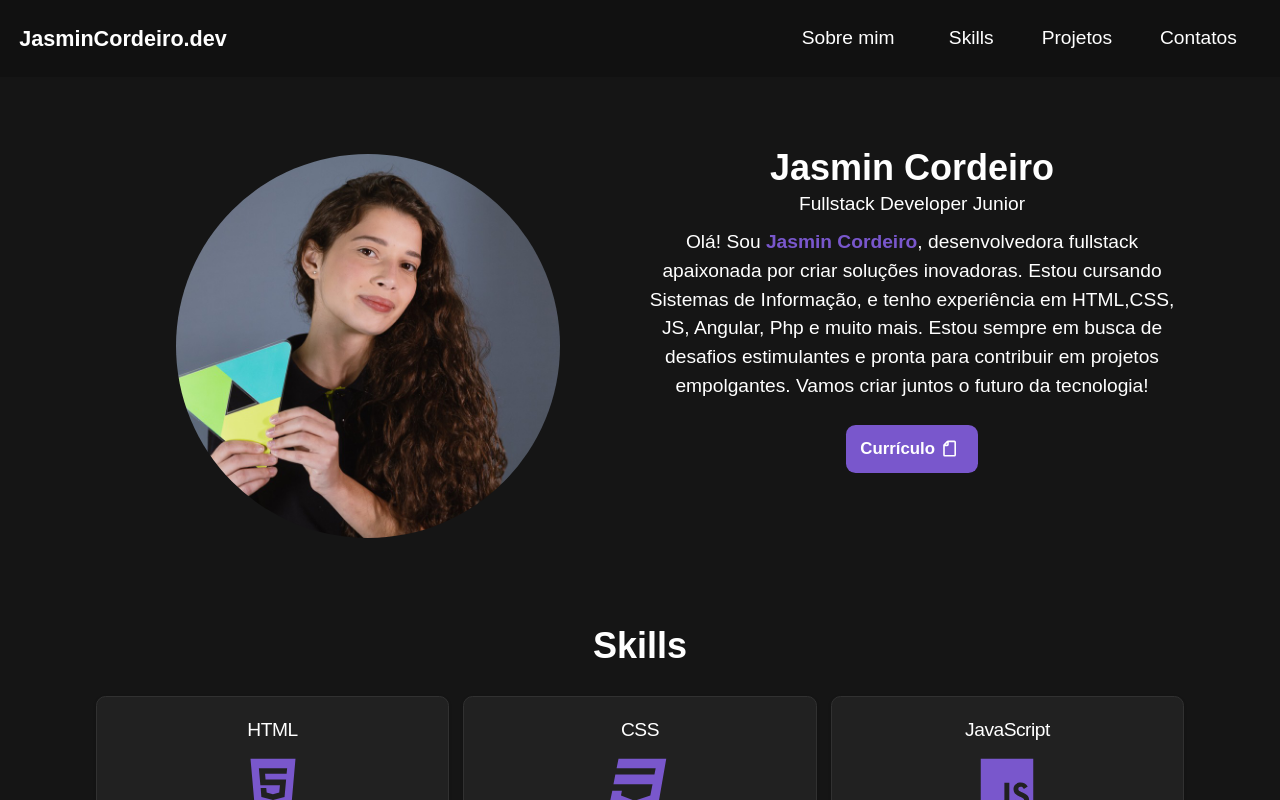
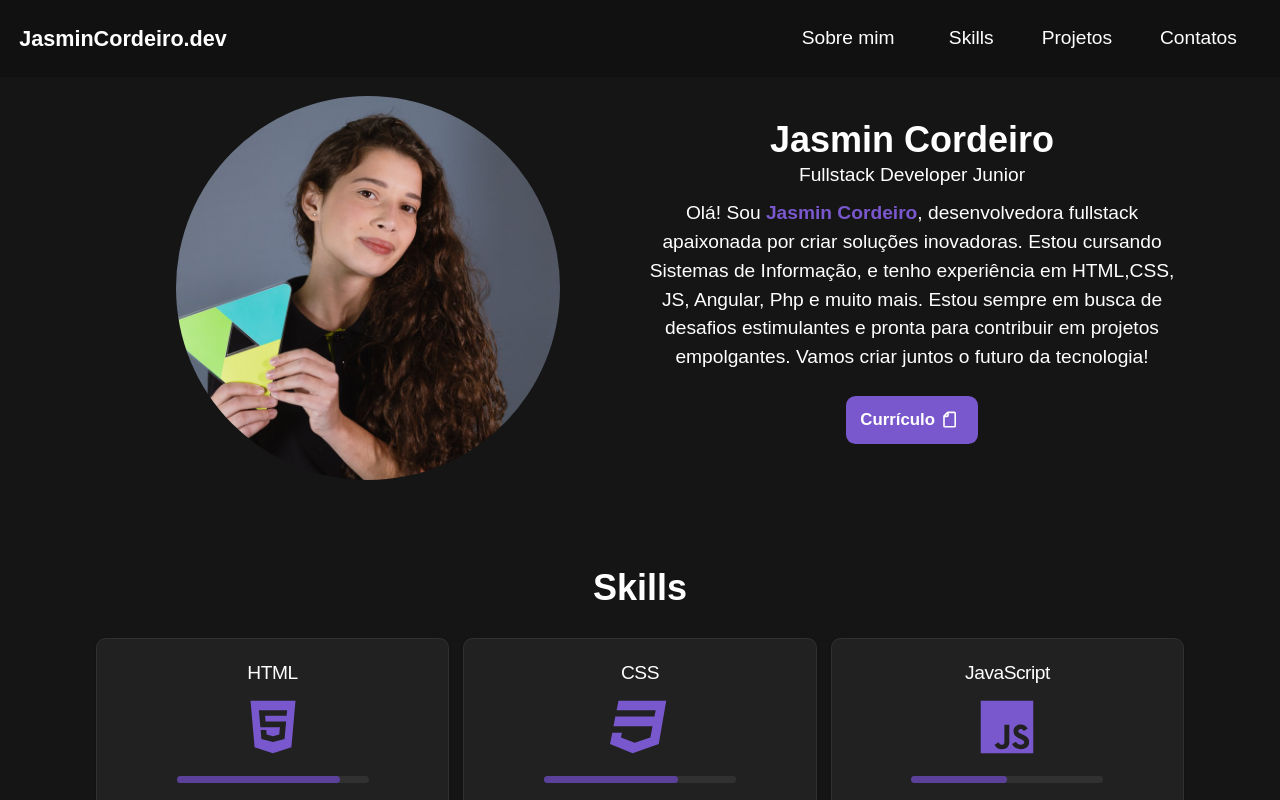
Before and after one commit to JasminCordeiro/PortfolioAngular, an Angular app: page / in a window 1280 px wide. Shown: the top 800 px of the page. Built offline with nearby package versions, Linux system fonts and the light colour scheme.

Commit message:
new pagination

```diff
--- a/src/app/components/home/home.component.html
+++ b/src/app/components/home/home.component.html
@@ -1,12 +1,24 @@
 
 <app-header></app-header>
-<main class="flex flex-col gap-2 text-mywhite md:m-16 sm:m-4">
+
+
+<!-- <aside class="fixed flex-col  h-full left-0 z-40">
+
+  <span class="flex w-3 h-3 m-2 me-3 bg-gray-200 rounded-full"></span>
+  <span class="flex w-3 h-3 m-2 me-3 bg-gray-200 rounded-full"></span>
+  <span class="flex w-3 h-3 m-2 me-3 bg-gray-200 rounded-full"></span>
+  <span class="flex w-3 h-3 m-2 me-3 bg-gray-200 rounded-full"></span>
+
+
+  </aside> -->
+
+<main class="flex flex-col gap-2 text-mywhite md:m-16  sm:m-4">
 
 
   <div id="sobreMim" class="grid grid-cols-1 sm:grid-cols-2 p-4 md:mb-12   ">
     <section class="flex justify-center items-center">
 
-    <img  Src="./assets/profile.jpeg" class=" object-contain rounded-full  w-64 md:w-80 mt-12 " alt="..."  >
+    <img  Src="./assets/profile.jpeg" class=" object-contain rounded-full  w-64 md:w-80 " alt="..."  >
 
   </section>
 
@@ -16,7 +28,7 @@
 
         <h3 class="text-center">Fullstack Developer Junior</h3>
         <p class="p-2">Olá! Sou <strong class="text-mypurple">Jasmin Cordeiro</strong>, desenvolvedora fullstack apaixonada por criar soluções inovadoras. Estou cursando Sistemas de Informação, e tenho experiência em HTML,CSS, JS, Angular, Php  e muito mais. Estou sempre em busca de desafios estimulantes e pronta para contribuir em projetos empolgantes. Vamos criar juntos o futuro da tecnologia!</p>
-        <a target="_blank" href="./assets/JasminCordeiro.pdf" download class="m-3 inline-flex items-center px-3 py-2 text-sm font-medium text-center text-white bg-mypurple rounded-lg hover:bg-mypurple-dark focus:ring-2 focus:outline-none focus:ring-mygray ">
+        <a target="_blank" href="./assets/Jasmin-Cordeiro.pdf" download class="m-3 inline-flex items-center px-3 py-2 text-sm font-medium text-center text-white bg-mypurple rounded-lg hover:bg-mypurple-dark focus:ring-2 focus:outline-none focus:ring-mygray ">
           <b>Currículo</b>
           <svg  id="skills" class="m-1 w-4 h-4 text-gray-800 dark:text-white" aria-hidden="true" xmlns="http://www.w3.org/2000/svg" width="24" height="24" fill="none" viewBox="0 0 24 24">
             <path stroke="currentColor" stroke-linejoin="round" stroke-width="2" d="M10 3v4a1 1 0 0 1-1 1H5m14-4v16a1 1 0 0 1-1 1H6a1 1 0 0 1-1-1V7.914a1 1 0 0 1 .293-.707l3.914-3.914A1 1 0 0 1 9.914 3H18a1 1 0 0 1 1 1Z"/>
--- a/src/index.html
+++ b/src/index.html
@@ -1,5 +1,5 @@
 <!doctype html>
-<html lang="en">
+<html lang="en" class="min-vh-100 min-vw-100">
 <head id="home">
   <meta charset="utf-8">
   <title>Portfolio</title>
@@ -9,7 +9,8 @@
     <link href="https://fonts.googleapis.com/css2?family=Roboto:wght@300;400;500&display=swap" rel="stylesheet">
   <link href="https://fonts.googleapis.com/icon?family=Material+Icons" rel="stylesheet">
 </head>
-<body class="bg-mybg">
+
+<body class="bg-mybg min-h-screen w-full">
 
 
   <app-root></app-root>
```
Also changed, not shown: 1 other file (tests, documents, lock files or other folders).
